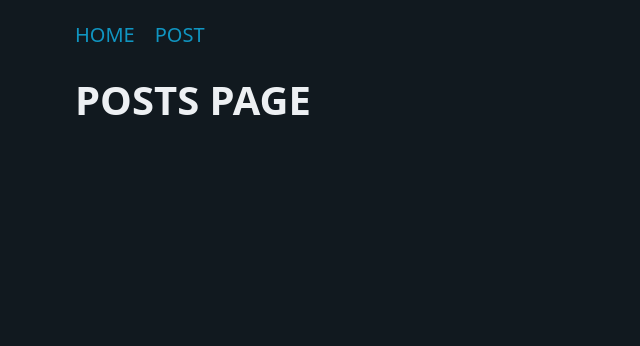
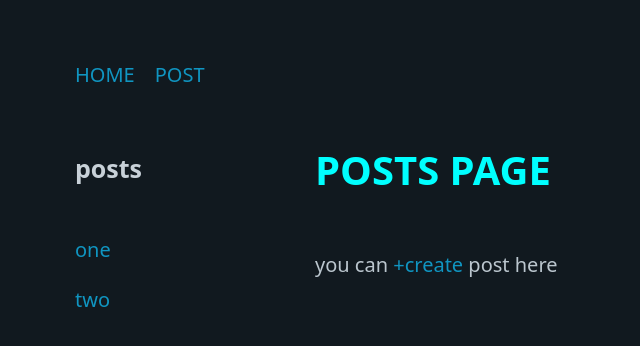
Before and after one commit to mahdy151/svelte-kit-app, a SvelteKit app: page /posts in a window 1280 px wide. Shown: the top 346 px of the page, without its empty margins (0-640 px from the left). Built offline with nearby package versions, Linux system fonts and the light colour scheme.

Commit message:
serverside

```diff
--- /dev/null
+++ b/src/app.css
@@ -0,0 +1,8 @@
+body {
+	padding: 2rem;
+}
+
+h1 {
+	line-height: 1;
+	text-transform: capitalize;
+}
--- a/src/app.html
+++ b/src/app.html
@@ -6,7 +6,7 @@
 		<meta name="viewport" content="width=device-width" />
 		%sveltekit.head%
 	</head>
-	<body>
+	<body data-sveltekit-preload-data="hover">
 		<div class="container">%sveltekit.body%</div>
 	</body>
 </html>
--- /dev/null
+++ b/src/routes/+layout.svelte
@@ -0,0 +1,17 @@
+<script lang="ts">
+	import '@picocss/pico'
+	import '../app.css'
+</script>
+
+<nav>
+	<ul>
+		<li>
+			<a href="/">HOME</a>
+		</li>
+		<li>
+			<a href="/posts">POST</a>
+		</li>
+	</ul>
+</nav>
+
+<slot />
--- /dev/null
+++ b/src/routes/[[lang]]/about/+page.svelte
@@ -0,0 +1 @@
+<h1>ABOUT</h1>
--- /dev/null
+++ b/src/routes/posts/+layout.svelte
@@ -0,0 +1,28 @@
+<div class="posts">
+	<aside>
+		<h4>posts</h4>
+
+		<nav>
+			<ul>
+				<li>
+					<a href="/posts/one">one</a>
+				</li>
+				<li>
+					<a href="/posts/two">two</a>
+				</li>
+			</ul>
+		</nav>
+	</aside>
+	<main>
+		<slot />
+	</main>
+</div>
+
+<style>
+	.posts {
+		display: grid;
+		gap: 2rem;
+		grid-template-columns: 200px 60ch;
+		margin-top: 2rem;
+	}
+</style>
--- a/src/routes/posts/+page.svelte
+++ b/src/routes/posts/+page.svelte
@@ -1,15 +1,14 @@
 <script lang="ts">
-    import '@picocss/pico';
+	import { onMount, onDestroy } from 'svelte'
+	onMount(() => console.log('Mounted Posts Page'))
+	onDestroy(() => console.log('Unmounted Posts Page'))
 </script>
-<nav>
-    <ul>
-        <li>
-            <a href="/">HOME</a>
-        </li>
-        <li>
-            <a href="/posts">POST</a>
-        </li>
-    </ul>
-</nav>
 
 <h1>POSTS PAGE</h1>
+<p>you can <a href="/posts/create">+create</a> post here</p>
+
+<style>
+	h1 {
+		color: aqua;
+	}
+</style>
--- /dev/null
+++ b/src/routes/posts/create/+page.svelte
@@ -0,0 +1,3 @@
+<h1>Create new post</h1>
+
+<p>create a new post .</p>
--- a/svelte.config.js
+++ b/svelte.config.js
@@ -1,4 +1,4 @@
-import cloudflare from "@sveltejs/adapter-cloudflare"
+import cloudflare from '@sveltejs/adapter-cloudflare'
 import adapter from 'svelte-adapter-bun'
 import preprocess from 'svelte-preprocess'
 
@@ -9,14 +9,10 @@ const config = {
 	preprocess: preprocess(),
 
 	kit: {
-		adapter: cloudflare({
+		adapter: adapter({
 			assets: true,
 			dynamic_origin: true,
-			// precompress: true,
-			precompress: {
-				brotli: true,
-				gzip: true,
-			},
+			precompress: true
 		})
 	}
 }
```
Also changed, not shown: src/routes/+page.svelte (+3 -12 lines), src/routes/image/[width]*[height]/+page.svelte (added, +9 -0 lines), src/routes/posts/[slug]/+page.svelte (added, +9 -0 lines), package.json (indentation only).
